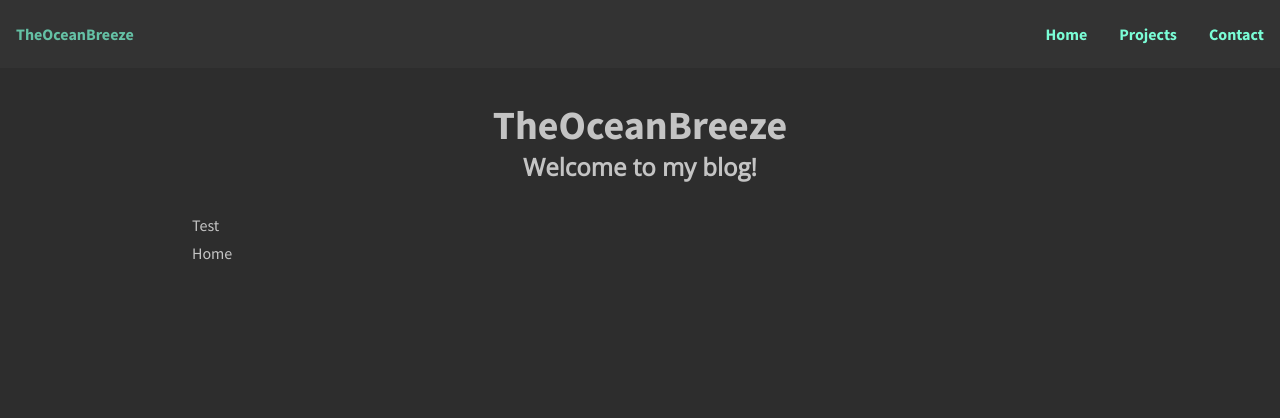
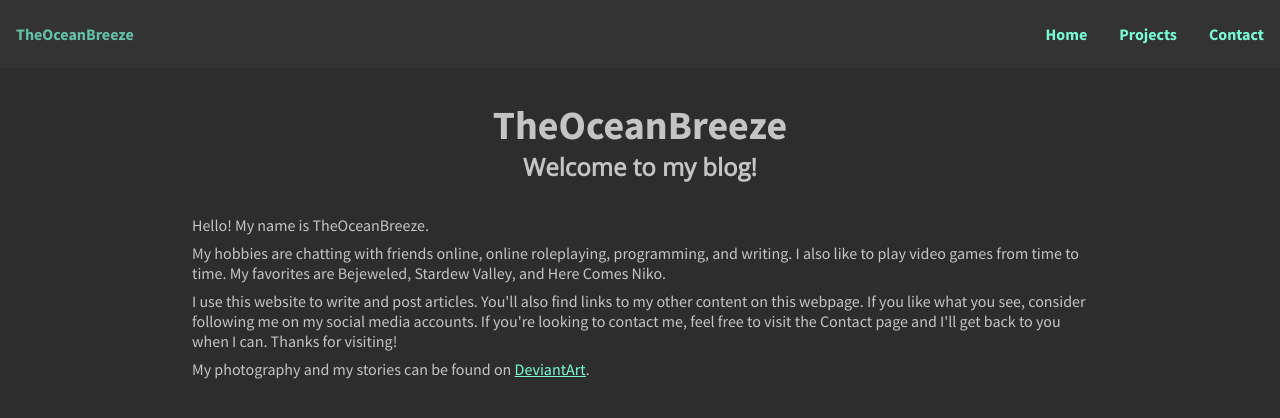
Before and after one commit to TheOceanBreeze/theoceanbreeze.github.io, an Eleventy site: page index.md in a window 1280 px wide. Built offline with nearby package versions, Linux system fonts and the light colour scheme; Eleventy itself is replaced by a stand-in of ours; files that its build step writes are made by us from their sources.

Commit message:
Adding content to website page.

```diff
--- a/index.md
+++ b/index.md
@@ -5,6 +5,15 @@ hero:
     title: "TheOceanBreeze"
     subtitle: "Welcome to my blog!"
 ---
-Test
 
-{{title}}
+Hello! My name is TheOceanBreeze.
+
+
+My hobbies are chatting with friends online, online roleplaying, programming, and writing. I also like to play video games from time to time. My favorites are Bejeweled, Stardew Valley, and Here Comes Niko.
+
+
+I use this website to write and post articles. You'll also find links to my other content on this webpage. If you like what you see, consider following me on my social media accounts. If you're looking to contact me, feel free to visit the Contact page and I'll get back to you when I can. Thanks for visiting!
+
+
+
+ My photography and my stories can be found on [DeviantArt](https://www.deviantart.com/theoceanbreeze).
```
